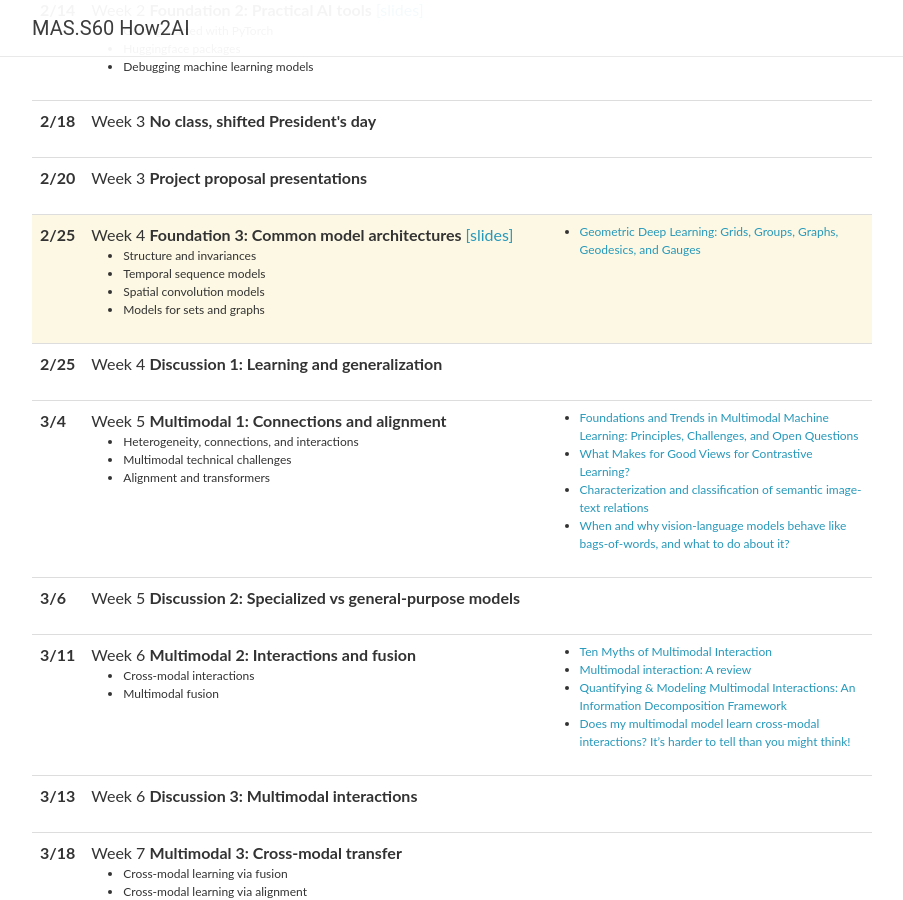
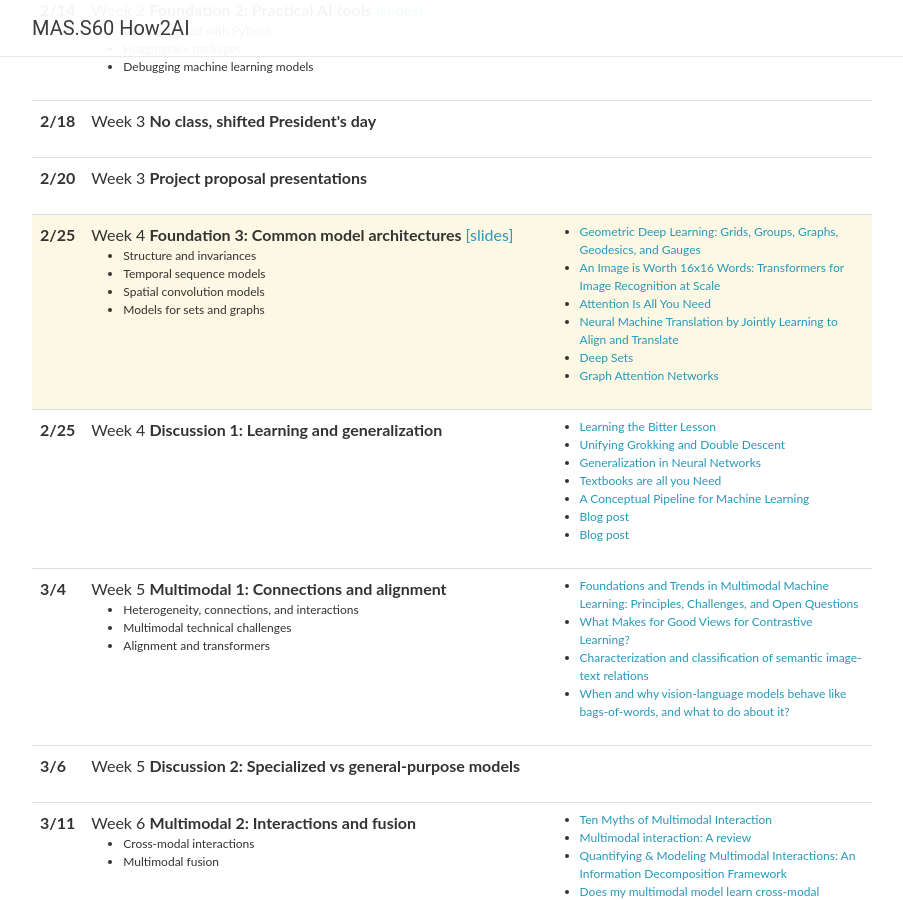
Before and after one commit to MIT-MI/how2ai-course, a Jekyll site: the page built from spring2025/_pages/schedule.md, in a window 1280 px wide and 900 px high, scrolled down 609 px. Shown: the whole window, without its empty margins (188-1091 px from the left). Built offline with Jekyll 4.4.1, drawn with Linux system fonts in a browser that asks for light colours; nearby versions of some CDN libraries; comment, search, counter and statistics services are not loaded.

Commit message:
Update lectures_2025.yml

```diff
--- a/_data/lectures_2025.yml
+++ b/_data/lectures_2025.yml
@@ -66,6 +66,11 @@
     - Models for sets and graphs
   readings:
     - <a href="https://arxiv.org/abs/2104.13478">Geometric Deep Learning&#58; Grids, Groups, Graphs, Geodesics, and Gauges</a> <br/>
+    - <a href="https://arxiv.org/abs/2010.11929">An Image is Worth 16x16 Words&#58; Transformers for Image Recognition at Scale</a> <br/>
+    - <a href="https://arxiv.org/abs/1706.03762">Attention Is All You Need</a> <br/>
+    - <a href="https://arxiv.org/abs/1409.0473">Neural Machine Translation by Jointly Learning to Align and Translate</a> <br/>
+    - <a href="https://arxiv.org/abs/1703.06114">Deep Sets</a> <br/>
+    - <a href="https://arxiv.org/abs/1710.10903">Graph Attention Networks</a> <br/>
 
 - date: 2/25
   title: >
@@ -73,6 +78,13 @@
   slides:
   topics:
   readings:
+    - <a href="https://arxiv.org/pdf/2410.09649">Learning the Bitter Lesson</a> <br/>
+    - <a href="https://arxiv.org/pdf/2303.06173">Unifying Grokking and Double Descent</a> <br/>
+    - <a href="https://arxiv.org/pdf/2209.01610">Generalization in Neural Networks</a> <br/>
+    - <a href="https://arxiv.org/pdf/2306.11644">Textbooks are all you Need</a> <br/>
+    - <a href="https://arxiv.org/pdf/2207.07528">A Conceptual Pipeline for Machine Learning</a> <br/>
+    - <a href="https://www.argmin.net/p/overfitting-to-theories-of-overfitting">Blog post</a> <br/>
+    - <a href="https://www.argmin.net/p/machine-learning-101">Blog post</a> <br/>
 
 - date: 3/4
   title: >
```
